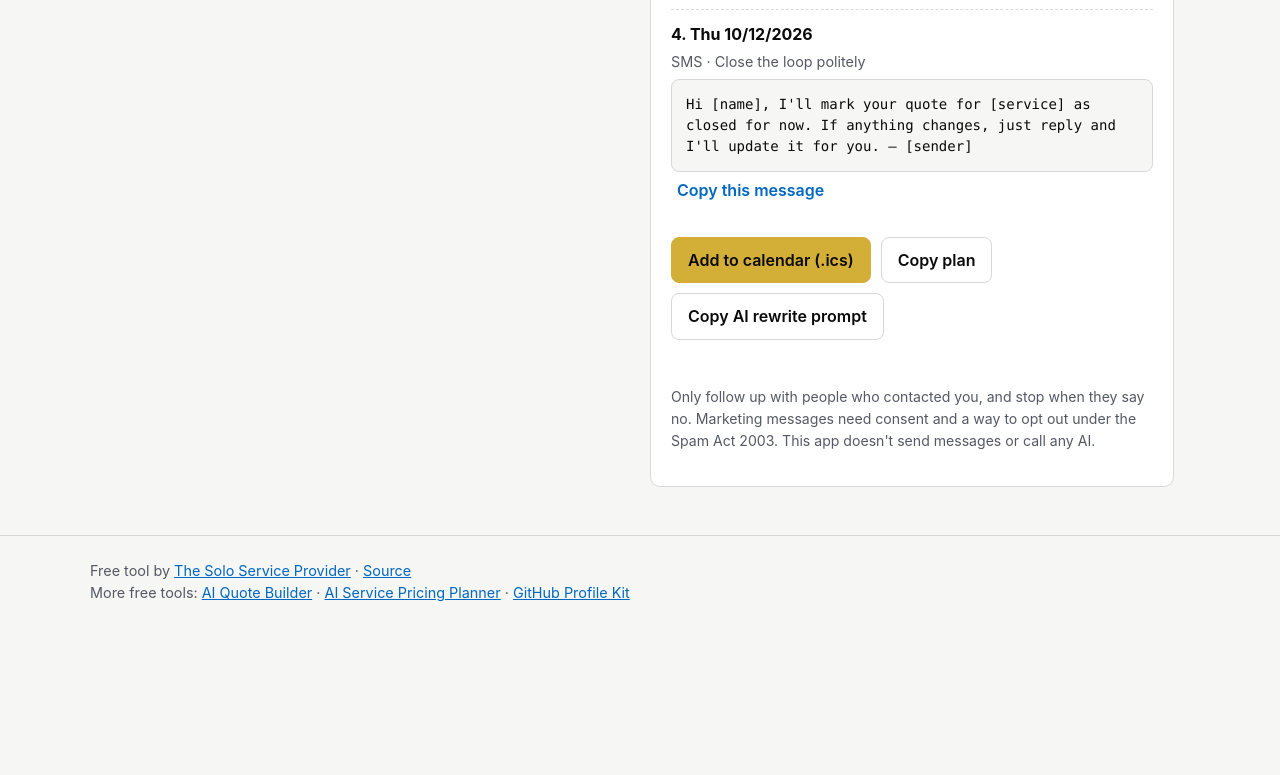
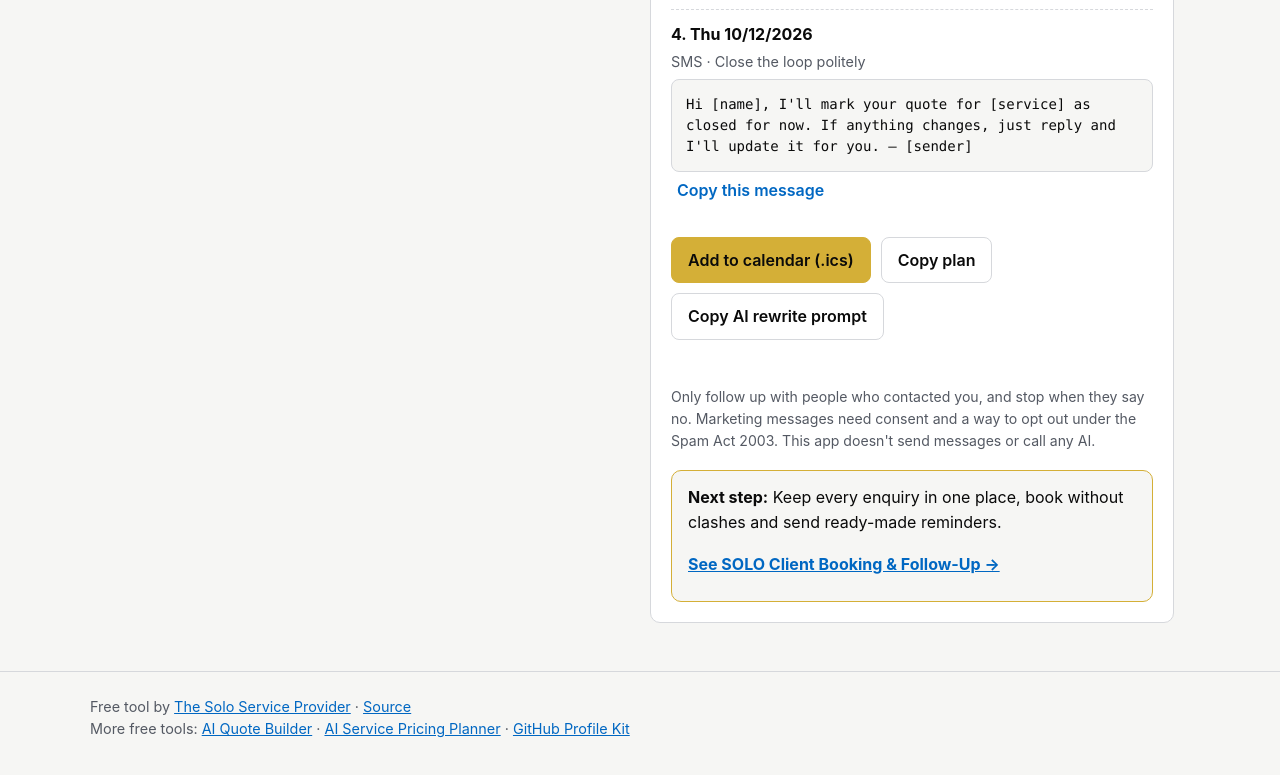
Before and after one commit to joshuawayzwright/ai-follow-up-planner, a website: page index.html in a window 1280 px wide. Shown: the part 1024-1799 px from the top of the page. Before the commit the page ends 1669 px from the top, so only its background shows below. Drawn offline with Linux system fonts and the light colour scheme.

Commit message:
Suggest the matching SOLO toolkit as a next step
Adds a short next-step box under the results that links to the related
SOLO toolkit on thesoloserviceprovider.com.au, using wording from the
product's own description and UTM tags (utm_source=ai-follow-up-planner) so the shop's
analytics can see visits from the free tools. Hidden when printing.

Co-Authored-By: Claude Opus 5.5 <noreply@anthropic.com>
Claude-Session: https://claude.ai/code/session_01XzpsdvGihehKH3dHsii675

```diff
--- a/index.html
+++ b/index.html
@@ -60,6 +60,10 @@
       </div>
       <p class="status" id="status" role="status"></p>
       <p class="hint no-print">Only follow up with people who contacted you, and stop when they say no. Marketing messages need consent and a way to opt out under the Spam Act 2003. This app doesn't send messages or call any AI.</p>
+      <aside class="cta no-print" aria-label="Next step">
+        <p><strong>Next step:</strong> Keep every enquiry in one place, book without clashes and send ready-made reminders.</p>
+        <a class="cta-link" href="https://thesoloserviceprovider.com.au/shop/solo-client-booking-follow-up.html?utm_source=ai-follow-up-planner&amp;utm_medium=referral&amp;utm_campaign=free-tools">See SOLO Client Booking &amp; Follow-Up →</a>
+      </aside>
     </section>
   </div>
 </main>
--- a/style.css
+++ b/style.css
@@ -129,3 +129,7 @@ footer.site { padding: 24px 16px 40px; color: var(--muted); font-size: .9rem; bo
 .step h3 { margin: 0 0 4px; font-size: 1rem; }
 .step .meta { color: var(--muted); font-size: .9rem; margin: 0 0 6px; }
 .step pre { margin: 0; }
+
+.cta { margin-top: 18px; padding: 14px 16px; border: 1px solid var(--gold-bright); border-radius: var(--radius); background: var(--bg); }
+.cta p { margin: 0 0 8px; }
+.cta-link { display: inline-block; font-weight: 700; padding: 10px 0; }
```
